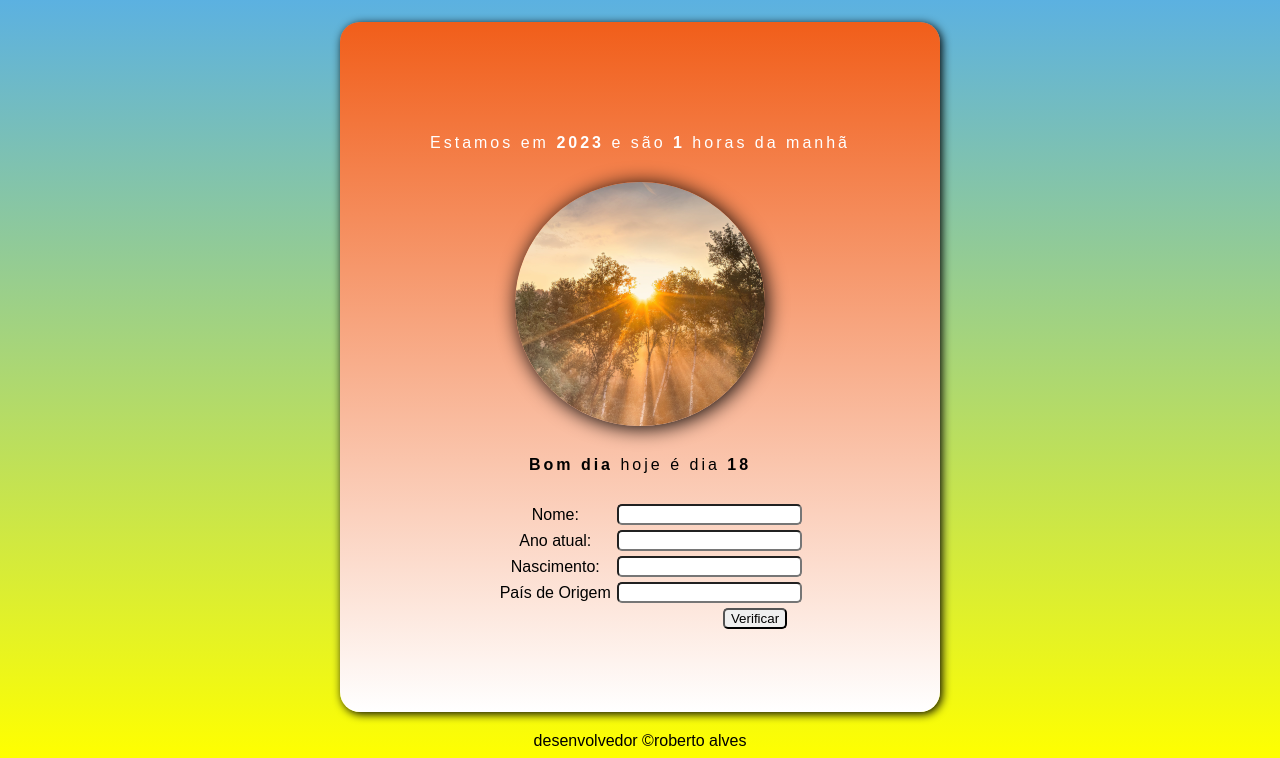
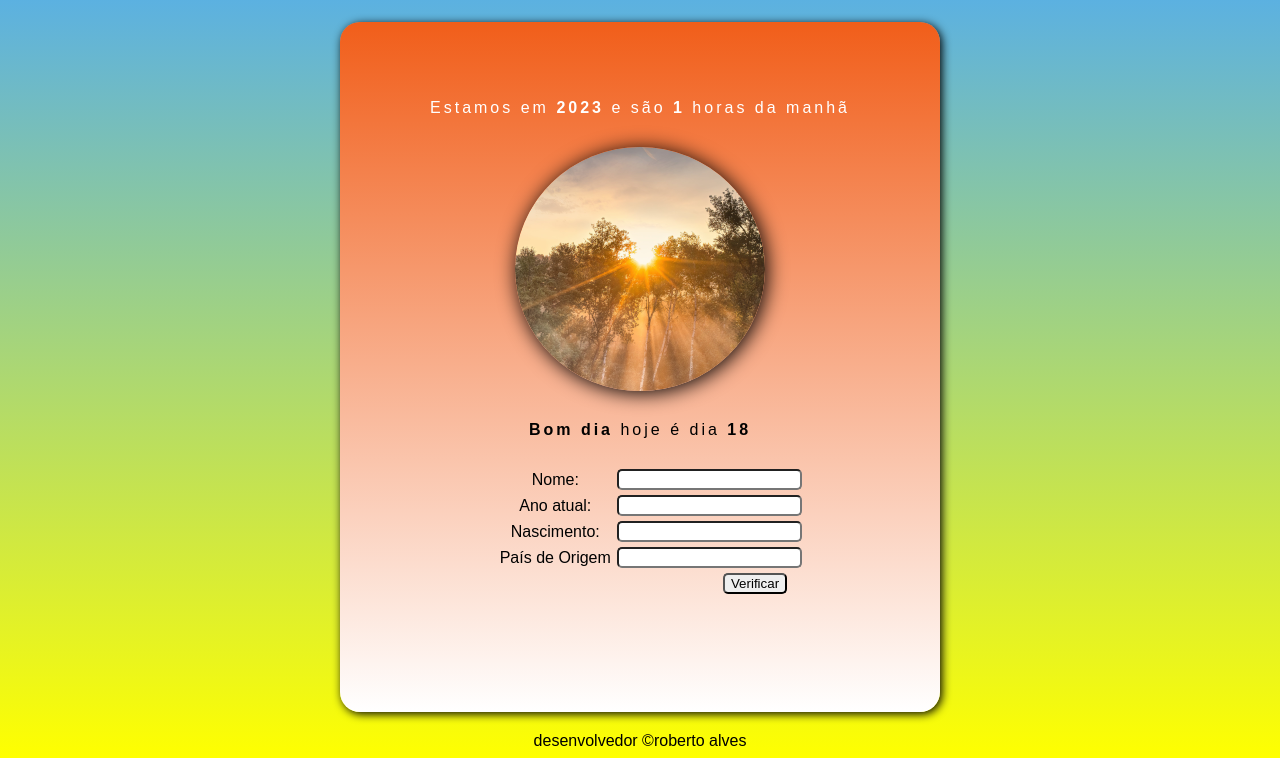
Before and after one commit to robertoalvs/Java-Script-revisao, a PHP site: page / in a window 1280 px wide. Shown: the part 58-816 px from the top of the page. Run offline with PHP 8.4, Linux system fonts and the light colour scheme.

Commit message:
atualizado

```diff
--- a/teste.if/css/css.css
+++ b/teste.if/css/css.css
@@ -32,7 +32,7 @@ main {
 #sec {
 
     text-align: center;
-    margin-top: 70px;
+
 }
 
 #msg {
@@ -49,6 +49,7 @@ main {
     border-radius: 50%;
     margin: auto;
     margin-bottom: 30px;
+    margin-top: 30px;
     letter-spacing: 3px;
 }
 
```
